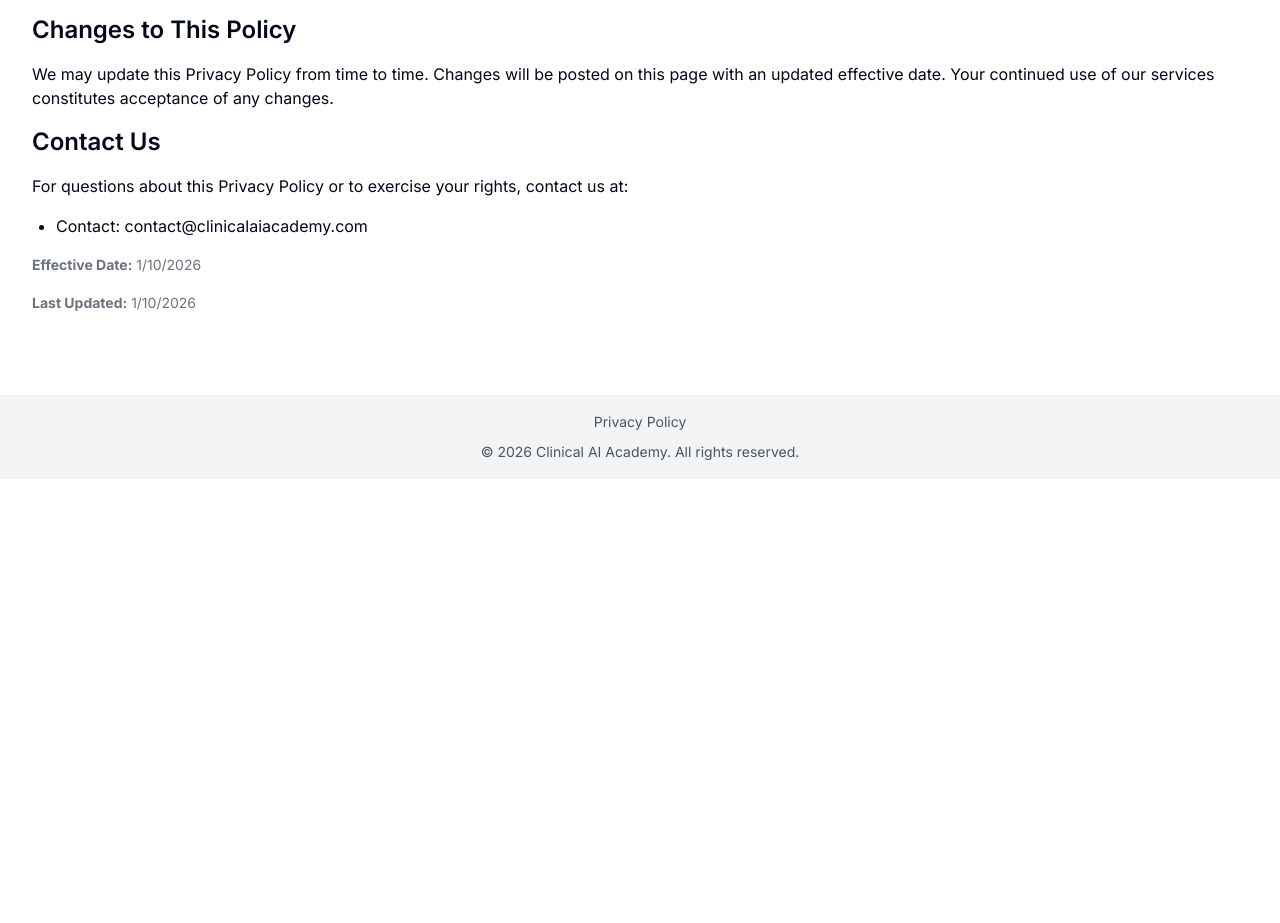
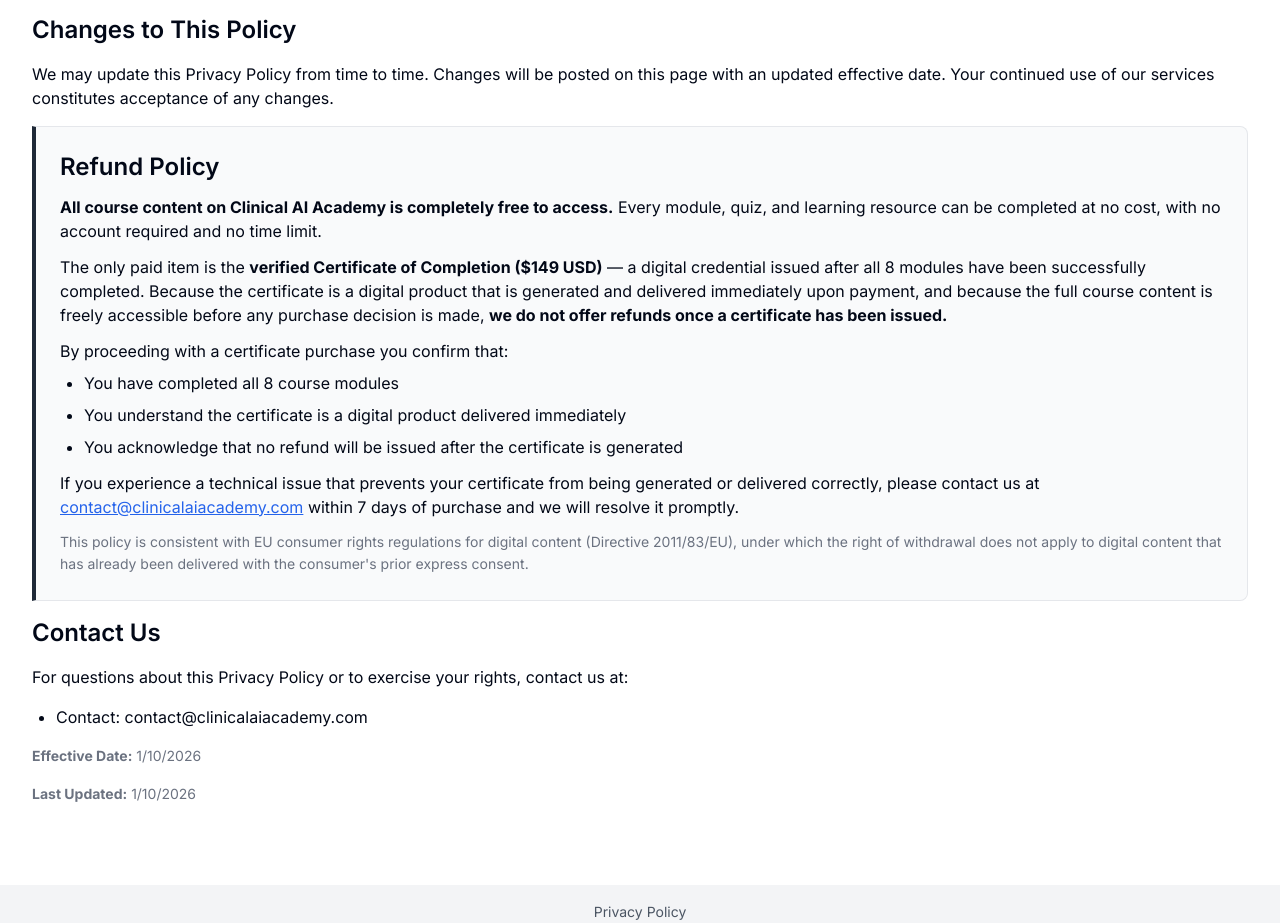
Before and after one commit to anazz-dev/ai-healthcare-learn, a Next.js app: page /privacy in a window 1280 px wide. Shown: the part 2940-3863 px from the top of the page. Before the commit the page ends 3419 px from the top, so only its background shows below. Built offline with nearby package versions, Linux system fonts and the light colour scheme.

Commit message:
edit privacy page

```diff
--- a/src/app/privacy/page.tsx
+++ b/src/app/privacy/page.tsx
@@ -150,6 +150,42 @@ const PrivacyPolicyPage: React.FC = () => {
           We may update this Privacy Policy from time to time. Changes will be posted on this page with an updated effective date. Your continued use of our services constitutes acceptance of any changes.
         </p>
 
+        {/* REFUND POLICY */}
+        <div className="mt-8 p-6 bg-gray-50 border border-gray-200 border-l-4 border-l-gray-800 rounded-r-lg">
+          <h2 className="text-2xl font-semibold mb-3">Refund Policy</h2>
+          <p>
+            <strong>All course content on Clinical AI Academy is completely free to access.</strong> Every
+            module, quiz, and learning resource can be completed at no cost, with no account required and
+            no time limit.
+          </p>
+          <p className="mt-3">
+            The only paid item is the <strong>verified Certificate of Completion ($149 USD)</strong> — a
+            digital credential issued after all 8 modules have been successfully completed. Because the
+            certificate is a digital product that is generated and delivered immediately upon payment, and
+            because the full course content is freely accessible before any purchase decision is made,{' '}
+            <strong>we do not offer refunds once a certificate has been issued.</strong>
+          </p>
+          <p className="mt-3">By proceeding with a certificate purchase you confirm that:</p>
+          <ul className="list-disc ml-6 space-y-2 mt-2">
+            <li>You have completed all 8 course modules</li>
+            <li>You understand the certificate is a digital product delivered immediately</li>
+            <li>You acknowledge that no refund will be issued after the certificate is generated</li>
+          </ul>
+          <p className="mt-3">
+            If you experience a technical issue that prevents your certificate from being generated or
+            delivered correctly, please contact us at{' '}
+            <a href="mailto:contact@clinicalaiacademy.com" className="text-blue-600 underline">
+              contact@clinicalaiacademy.com
+            </a>{' '}
+            within 7 days of purchase and we will resolve it promptly.
+          </p>
+          <p className="text-sm text-gray-500 mt-3">
+            This policy is consistent with EU consumer rights regulations for digital content (Directive
+            2011/83/EU), under which the right of withdrawal does not apply to digital content that has
+            already been delivered with the consumer's prior express consent.
+          </p>
+        </div>
+
         <h2 className="text-2xl font-semibold mt-6 mb-3">Contact Us</h2>
         <p>
           For questions about this Privacy Policy or to exercise your rights, contact us at:
```
Also changed, not shown: 1 other file (tests, documents, lock files or other folders).
